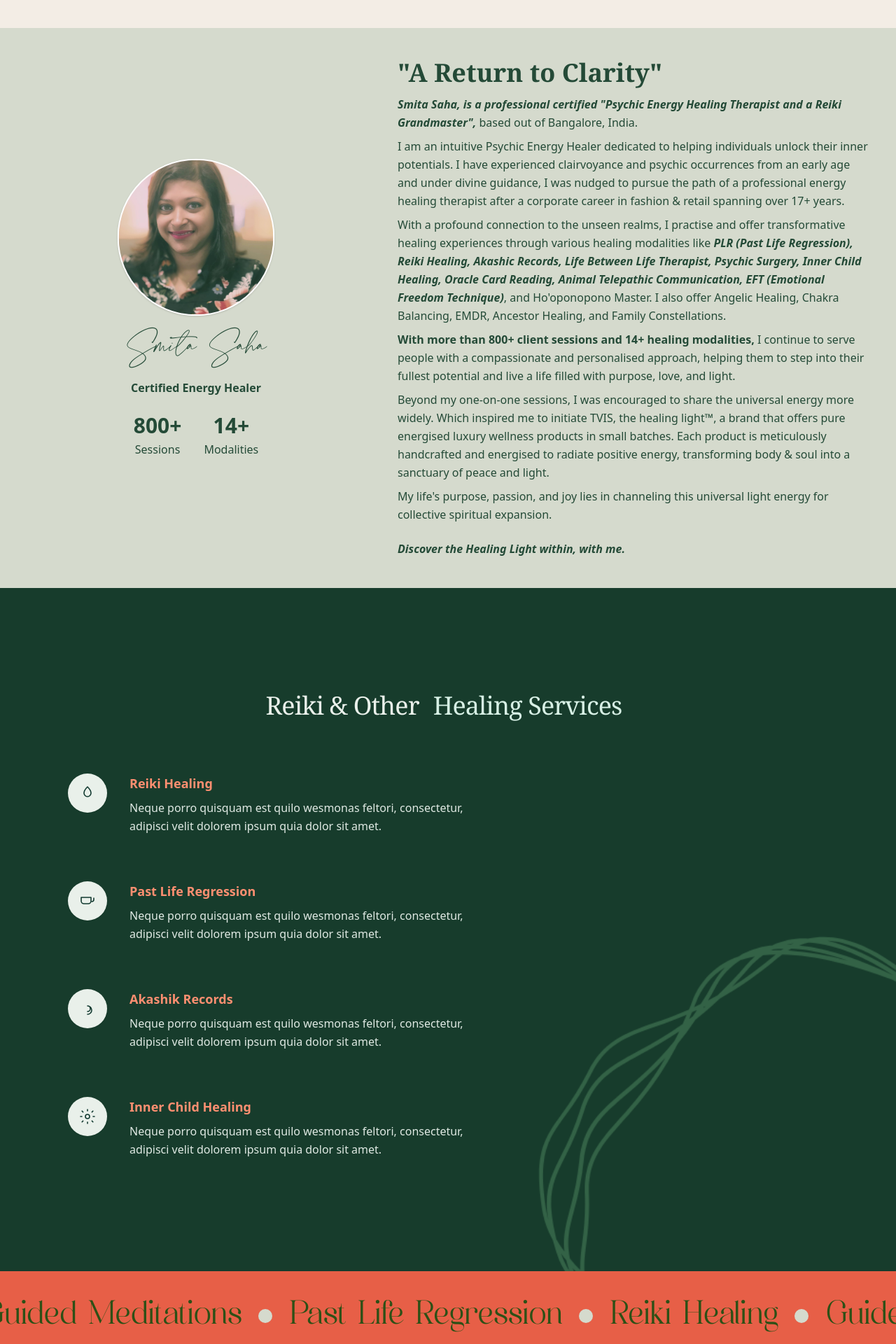
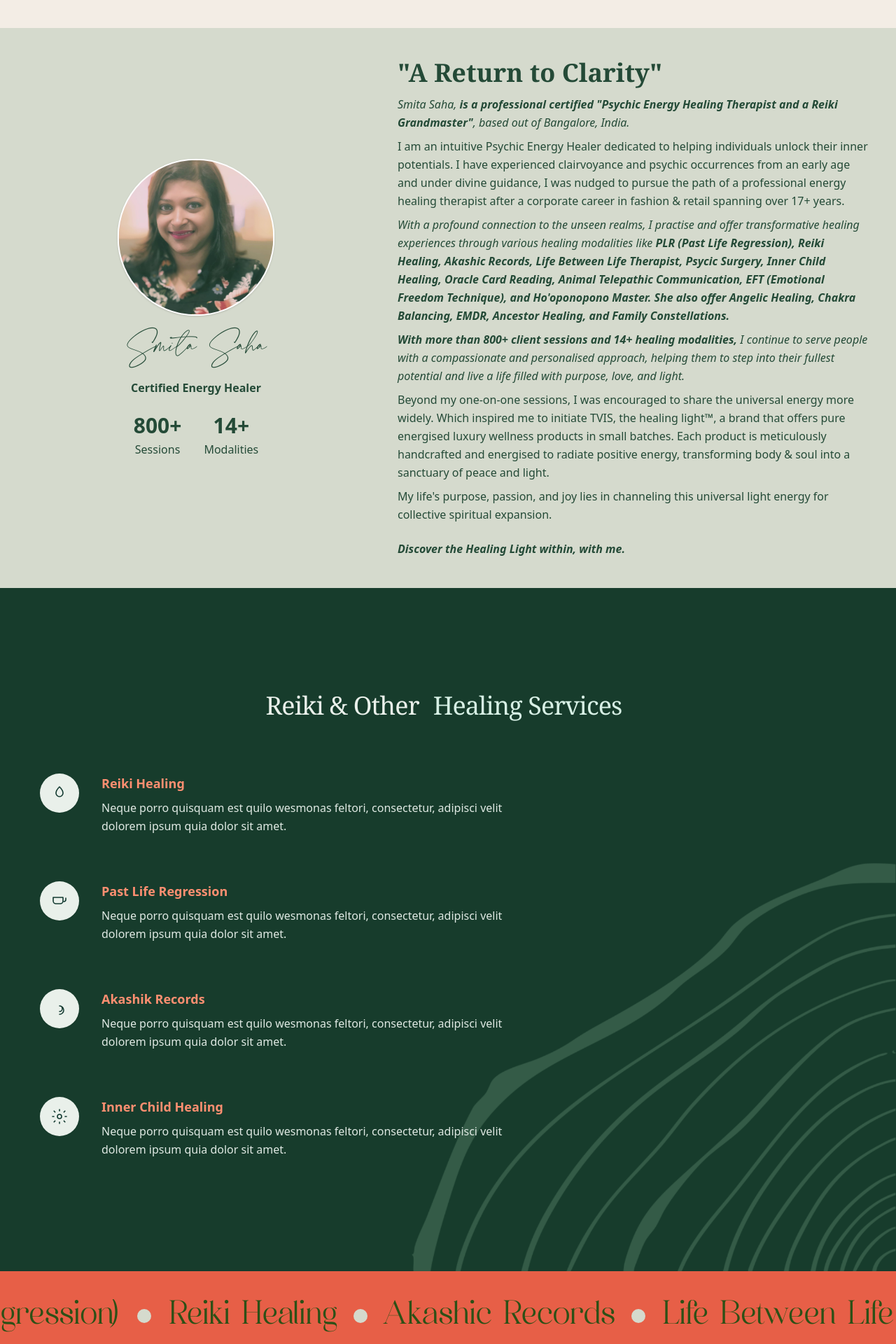
Before and after one commit to mrinmoygh081/tvis_user, a Next.js app: page / in a window 1280 px wide. Shown: the part 760-2680 px from the top of the page at 70% size. Built offline with nearby package versions, Linux system fonts and the light colour scheme.

Commit message:
fix the latest change from client , like logo change

```diff
--- a/app/globals.css
+++ b/app/globals.css
@@ -36,7 +36,7 @@ body.lenis-ready {
 }
 
 .container {
-  max-width: 1600px;
+  max-width: 1400px;
 }
 
 .font-laluxes {
--- a/components/HomeComponents/GiftOfLight.jsx
+++ b/components/HomeComponents/GiftOfLight.jsx
@@ -96,7 +96,7 @@ const GiftOfLight = () => {
 
       {/* CONTENT WRAPPER */}
       <motion.div
-        className="relative z-10 w-full h-full flex flex-col lg:flex-row items-center justify-center lg:justify-end px-4 sm:px-6 md:px-8 lg:px-20 py-0 lg:py-0"
+        className="relative z-10 container mx-auto h-full flex flex-col lg:flex-row items-center justify-center lg:justify-end px-4 sm:px-6 md:px-8 lg:px-20 py-0 lg:py-0 "
         variants={containerVariants}
         initial="hidden"
         whileInView="visible"
--- a/components/HomeComponents/HealingServices.jsx
+++ b/components/HomeComponents/HealingServices.jsx
@@ -3,7 +3,7 @@
 import React from "react";
 import Image from "next/image";
 import { motion } from "framer-motion";
-import greenBg from "../../public/asset/images/GreenBg.png";
+import greenBg from "../../public/asset/images/GreenBg2.png";
 
 const services = [
   {
@@ -158,7 +158,7 @@ export default function HealingServices() {
       </motion.div>
 
       {/* content container */}
-      <div className="relative z-10 mx-auto max-w-[1200px] px-6 md:px-10 py-20 md:py-28 lg:py-36">
+      <div className="relative z-10 mx-auto container px-6 md:px-10 py-20 md:py-28 lg:py-36">
         {/* Title */}
         <motion.header
           className="mb-10 md:mb-14 text-center"
--- a/components/HomeComponents/HeroSection.jsx
+++ b/components/HomeComponents/HeroSection.jsx
@@ -2,7 +2,7 @@
 import { motion, useScroll, useTransform } from "framer-motion";
 import { useRef } from "react";
 import Image from "next/image";
-import Logo from "../../public/asset/images/HerosecImg/Logo2.png";
+import Logo from "../../public/asset/images/HerosecImg/Logo3.png";
 import HeroImg from "../../public/asset/images/HerosecImg/heroImg.jpg";
 import HeroImg2 from "../../public/asset/images/HerosecImg/hero2.png";
 import profileImg from "../../public/asset/images/HerosecImg/profile.jpg";
@@ -64,7 +64,7 @@ const HeroSection = () => {
         <motion.div id="left" className="w-full lg:h-full lg:w-3/5 flex flex-col py-6 sm:py-8 md:py-10 lg:py-0" variants={fadeUp} custom={0.1}>
           <div className="w-full h-full flex flex-col ">
             <div id="top" className=" w-full lg:h-1/4 md:h-1/2 h-1/2 py-4 lg:pt-4 pl-4 sm:pl-6 md:pl-8 lg:pl-14 flex items-center lg:items-start ">
-              <motion.div className="w-24 h-24 sm:w-28 sm:h-28 md:w-32 md:h-32 lg:w-36 lg:h-36" variants={scaleIn}>
+              <motion.div className="w-24 h-24 sm:w-28 sm:h-28 md:w-32 md:h-32 lg:w-48 lg:h-w-48" variants={scaleIn}>
                 <Image src={Logo} alt="TVIS Logo" className="w-full h-full object-contain" />
               </motion.div>
             </div>
--- a/components/HomeComponents/MarqueeComponent.jsx
+++ b/components/HomeComponents/MarqueeComponent.jsx
@@ -3,12 +3,28 @@ import React from "react";
 import Marquee from "react-fast-marquee";
 
 const MarqueeComponent = () => {
-  const services = ["Reiki Healing", "Guided Meditations", "Past Life Regression"];
+  const services = [
+    "PLR (Past Life Regression)",
+    "Reiki Healing",
+    "Akashic Records",
+    "Life Between Life Therapy",
+    "Psychic Surgery",
+    "Inner Child Healing",
+    "Oracle Card Reading",
+    "Animal Telepathic Communication",
+    "EFT (Emotional Freedom Technique)",
+    "Ho'oponopono Master",
+    "Angelic Healing",
+    "Chakra Balancing",
+    "EMDR",
+    "Ancestor Healing",
+    "Family Constellations"
+  ];
 
   return (
-    <section className="w-full bg-[#e75f47] relative overflow-hidden">
-      <div className="py-8 md:py-10 overflow-hidden">
-        <Marquee speed={50} gradient={false} pauseOnHover={false} autoFill={true} className="marquee-seamless">
+    <section className="w-full bg-[#e75f47] relative overflow-x-clip overflow-y-hidden">
+      <div className="py-8 md:py-10 overflow-x-clip overflow-y-hidden">
+        <Marquee speed={50} gradient={false} pauseOnHover={false} autoFill={true} style={{ overflow: 'hidden' }}>
           {services.map((service, idx) => (
             <div key={idx} className="flex items-center justify-center whitespace-nowrap">
               <span className="font-quahon text-[#2d5016] text-2xl md:text-3xl lg:text-5xl font-medium leading-none">
--- a/components/HomeComponents/ReturnToClarity.jsx
+++ b/components/HomeComponents/ReturnToClarity.jsx
@@ -136,13 +136,13 @@ const ReturnToClarity = () => {
           </motion.h2>
 
           <motion.p
-            className="text-sm sm:text-base md:text-base leading-relaxed"
+            className="text-sm sm:text-base md:text-base leading-relaxed italic"
             initial={{ opacity: 0, y: 30 }}
             whileInView={{ opacity: 1, y: 0 }}
             viewport={{ once: false, amount: 0.3 }}
             transition={{ duration: 0.7, delay: 0.1, ease: [0.22, 1, 0.36, 1] }}
           >
-            <strong className="italic">Smita Saha, is a professional certified "Psychic Energy Healing Therapist and a Reiki Grandmaster",</strong> based out of Bangalore, India.
+            Smita Saha, <strong className="italic">is a professional certified "Psychic Energy Healing Therapist and a Reiki Grandmaster"</strong>, based out of Bangalore, India.
           </motion.p>
 
           <motion.p
@@ -158,7 +158,7 @@ const ReturnToClarity = () => {
           </motion.p>
 
           <motion.p
-            className="mt-2 text-sm sm:text-base md:text-base leading-relaxed"
+            className="mt-2 text-sm sm:text-base md:text-base leading-relaxed italic"
             initial={{ opacity: 0, y: 30 }}
             whileInView={{ opacity: 1, y: 0 }}
             viewport={{ once: false, amount: 0.3 }}
@@ -166,21 +166,18 @@ const ReturnToClarity = () => {
           >
             With a profound connection to the unseen realms, I practise and offer transformative healing experiences through various healing modalities like{" "}
             <strong className="italic">
-              PLR (Past Life Regression), Reiki Healing, Akashic Records, Life Between Life Therapist, Psychic Surgery, Inner Child Healing, Oracle Card Reading, Animal Telepathic
-              Communication, EFT (Emotional Freedom Technique)
+              PLR (Past Life Regression), Reiki Healing, Akashic Records, Life Between Life Therapist, Psycic Surgery, Inner Child Healing, Oracle Card Reading, Animal Telepathic Communication, EFT (Emotional Freedom Technique), and Ho'oponopono Master. She also offer Angelic Healing, Chakra Balancing, EMDR, Ancestor Healing, and Family Constellations.
             </strong>
-            , and Ho'oponopono Master. I also offer Angelic Healing, Chakra Balancing, EMDR, Ancestor Healing, and Family Constellations.
           </motion.p>
 
           <motion.p
-            className="mt-2 text-sm sm:text-base md:text-base leading-relaxed"
+            className="mt-2 text-sm sm:text-base md:text-base leading-relaxed italic"
             initial={{ opacity: 0, y: 30 }}
             whileInView={{ opacity: 1, y: 0 }}
             viewport={{ once: false, amount: 0.3 }}
             transition={{ duration: 0.7, delay: 0.4, ease: [0.22, 1, 0.36, 1] }}
           >
-            <strong className="font-semibold">With more than 800+ client sessions and 14+ healing modalities,</strong> I continue to serve people with a compassionate and
-            personalised approach, helping them to step into their fullest potential and live a life filled with purpose, love, and light.
+            <strong className="italic">With more than 800+ client sessions and 14+ healing modalities,</strong> I continue to serve people with a compassionate and personalised approach, helping them to step into their fullest potential and live a life filled with purpose, love, and light.
           </motion.p>
 
           <motion.p
@@ -206,13 +203,13 @@ const ReturnToClarity = () => {
           </motion.p>
 
           <motion.p
-            className="mt-6 italic font-semibold text-sm sm:text-base md:text-base"
+            className="mt-6 text-sm sm:text-base md:text-base"
             initial={{ opacity: 0, y: 30 }}
             whileInView={{ opacity: 1, y: 0 }}
             viewport={{ once: false, amount: 0.3 }}
             transition={{ duration: 0.7, delay: 0.7, ease: [0.22, 1, 0.36, 1] }}
           >
-            Discover the Healing Light within, with me.
+            <strong className="italic">Discover the Healing Light within, with me.</strong>
           </motion.p>
         </div>
       </motion.div>
--- a/components/LayoutComponents/Navbar.jsx
+++ b/components/LayoutComponents/Navbar.jsx
@@ -60,7 +60,7 @@ const Navbar = () => {
       {/* Desktop Navigation Bar */}
       <div
         className={`hidden lg:flex items-stretch border border-[#2d5016] rounded-full overflow-hidden transition-all duration-300 ${
-          isScrolled ? "backdrop-blur-md bg-white/15" : "bg-transparent"
+          isScrolled ? "backdrop-blur-md bg-[#2d5016]/15" : "bg-transparent"
         }`}
       >
         {/* Navigation Links */}
@@ -71,7 +71,7 @@ const Navbar = () => {
               <Link
                 href={item.href}
                 className={`px-5 py-3 font-sans uppercase text-sm font-semibold tracking-wide transition-all duration-200 text-[#2d5016] ${
-                  active ? "bg-[#e75f47] text-white hover:bg-[#ff5252]" : "bg-transparent hover:bg-[#f5f1e8]"
+                  active ? "bg-[#e75f47] text-[#2d5016] hover:bg-[#ff5252]" : "bg-transparent hover:bg-[#f5f1e8]"
                 }`}
               >
                 {item.label}
@@ -88,7 +88,7 @@ const Navbar = () => {
         <Link
           href="/schedule"
           className={`px-5 py-3 font-sans uppercase text-sm font-semibold tracking-wide transition-all duration-200 rounded-r-full text-[#2d5016] ${
-            isActive("/schedule") ? "bg-[#e75f47] text-white hover:bg-[#ff5252]" : "bg-transparent hover:bg-[#f5f1e8]"
+            isActive("/schedule") ? "bg-[#e75f47] text-[#2d5016] hover:bg-[#ff5252]" : "bg-transparent hover:bg-[#f5f1e8]"
           }`}
         >
           SCHEDULE SESSION
@@ -130,7 +130,7 @@ const Navbar = () => {
                 href={item.href}
                 onClick={() => setIsMenuOpen(false)}
                 className={`w-full max-w-xs px-6 py-4 font-sans uppercase text-base font-semibold tracking-wide text-center rounded-full border-2 border-[#2d5016] transition-all duration-200 ${
-                  active ? "bg-[#e75f47] text-white hover:bg-[#ff5252]" : "bg-transparent text-[#2d5016] hover:bg-[#e8e3d8]"
+                  active ? "bg-[#e75f47] text-[#2d5016] hover:bg-[#ff5252]" : "bg-transparent text-[#2d5016] hover:bg-[#e8e3d8]"
                 }`}
               >
                 {item.label}
@@ -143,7 +143,7 @@ const Navbar = () => {
             href="/schedule"
             onClick={() => setIsMenuOpen(false)}
             className={`w-full max-w-xs px-6 py-4 font-sans uppercase text-base font-semibold tracking-wide text-center rounded-full border-2 border-[#2d5016] transition-all duration-200 ${
-              isActive("/schedule") ? "bg-[#e75f47] text-white hover:bg-[#ff5252]" : "bg-transparent text-[#2d5016] hover:bg-[#e8e3d8]"
+              isActive("/schedule") ? "bg-[#e75f47] text-[#2d5016] hover:bg-[#ff5252]" : "bg-transparent text-[#2d5016] hover:bg-[#e8e3d8]"
             }`}
           >
             SCHEDULE SESSION
```
Also changed, not shown: public/asset/images/GreenBg2.png (added), public/asset/images/HerosecImg/Logo3.png (added).
